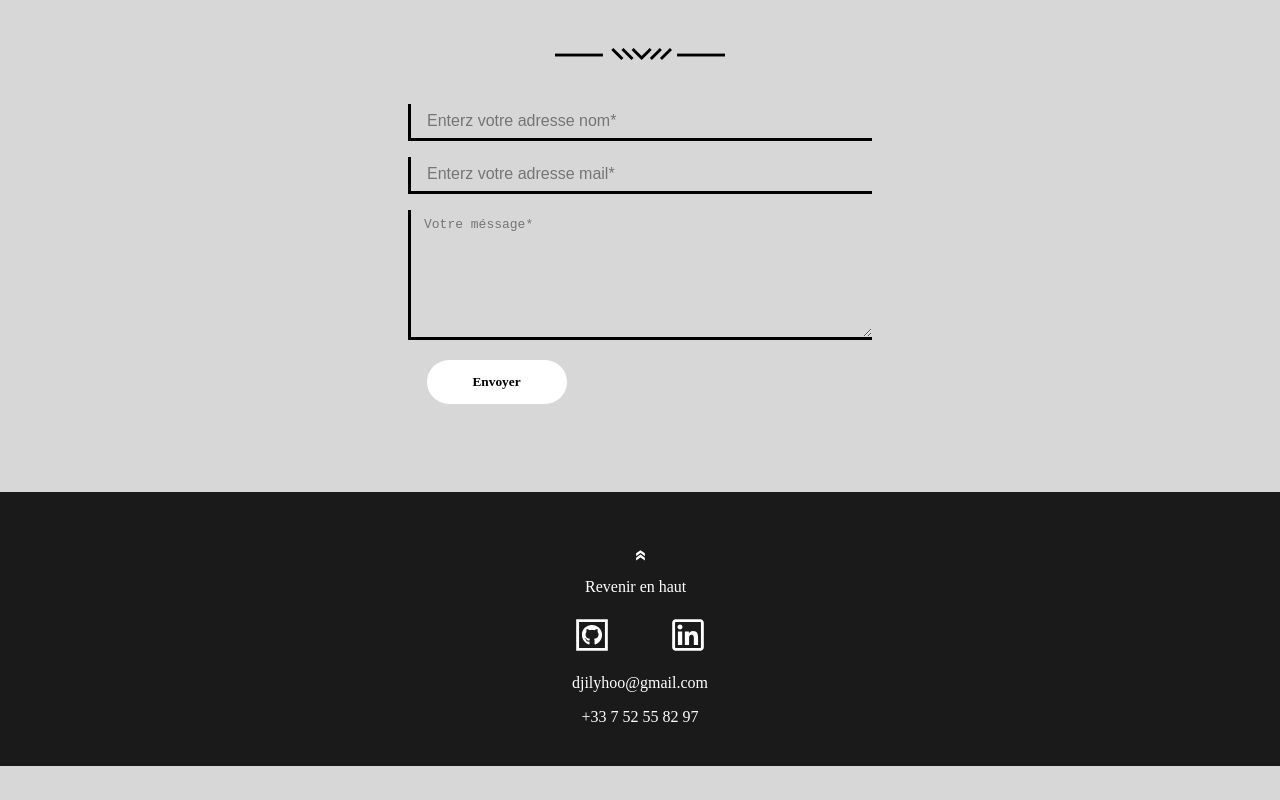
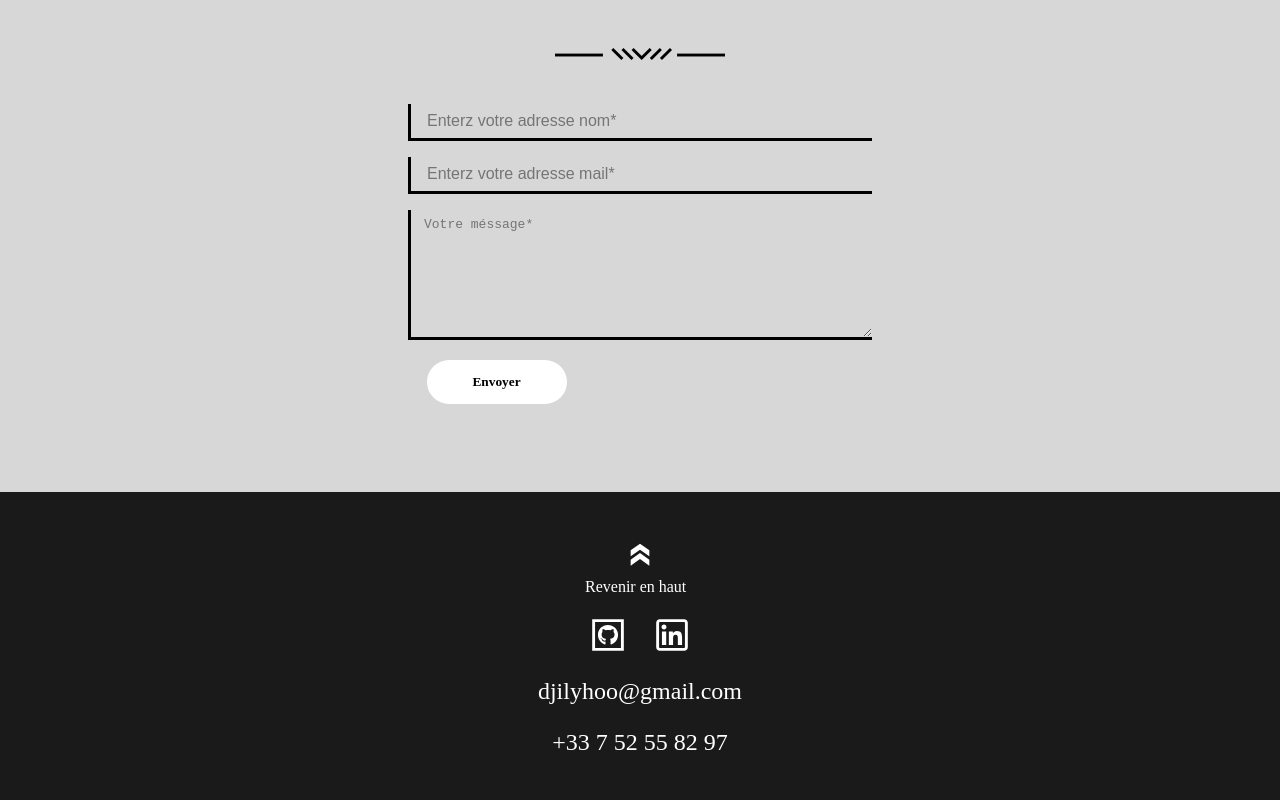
Before and after one commit to Cheik40/my-portfolio, a React (Vite) app: page / in a window 1280 px wide. Shown: the part 3483-4283 px from the top of the page. Before the commit the page ends 4249 px from the top, so only its background shows below. Built offline with nearby package versions, Linux system fonts and the light colour scheme.

Commit message:
modifier footer

```diff
--- a/src/componants/footer/Footer.module.css
+++ b/src/componants/footer/Footer.module.css
@@ -13,32 +13,36 @@
 }
 .socialLink {
     display: flex;
-    justify-content: space-between;
+    justify-content: center;
     align-items: center;
     margin: 0.5em;
     /* border: 1px solid red; */
     /* width: 400px; */
-    gap: 3em;
+    gap: 1em;
 }
 
 .email {
+    font-size: 1.5em;
     margin: 0.5em;
 }
 
 .tel {
+    font-size: 1.5em;
     margin: 0.5em;
 }
 
 .backToUp {
-    transform: scale(1);
-    animation-name: slidein;
+    width: 2em;
+
+    /* animation-name: slidein; */
 }
 
 .backToUp:hover {
-    transform: scaleY(1.5);
+    transform: translate(0%, -50%);
     transition-duration: 0.8s;
     transition-timing-function: linear;
-    animation-name: slidein;
+    /* animation-iteration-count: infinite; */
+    /* animation-name: slidein; */
 }
 
 .Link {
--- a/src/componants/footer/Footer.tsx
+++ b/src/componants/footer/Footer.tsx
@@ -1,5 +1,5 @@
 // import githubIcon from "../../assets/github.svg";
-import linkedinIcon from "../../assets/linkedin.svg";
+// import linkedinIcon from "../../assets/linkedin.svg";
 import backToUp from "../../assets/backToUp.svg";
 import styles from "./Footer.module.css";
 import { LiaGithubSquare, LiaLinkedin } from "react-icons/lia";
```
